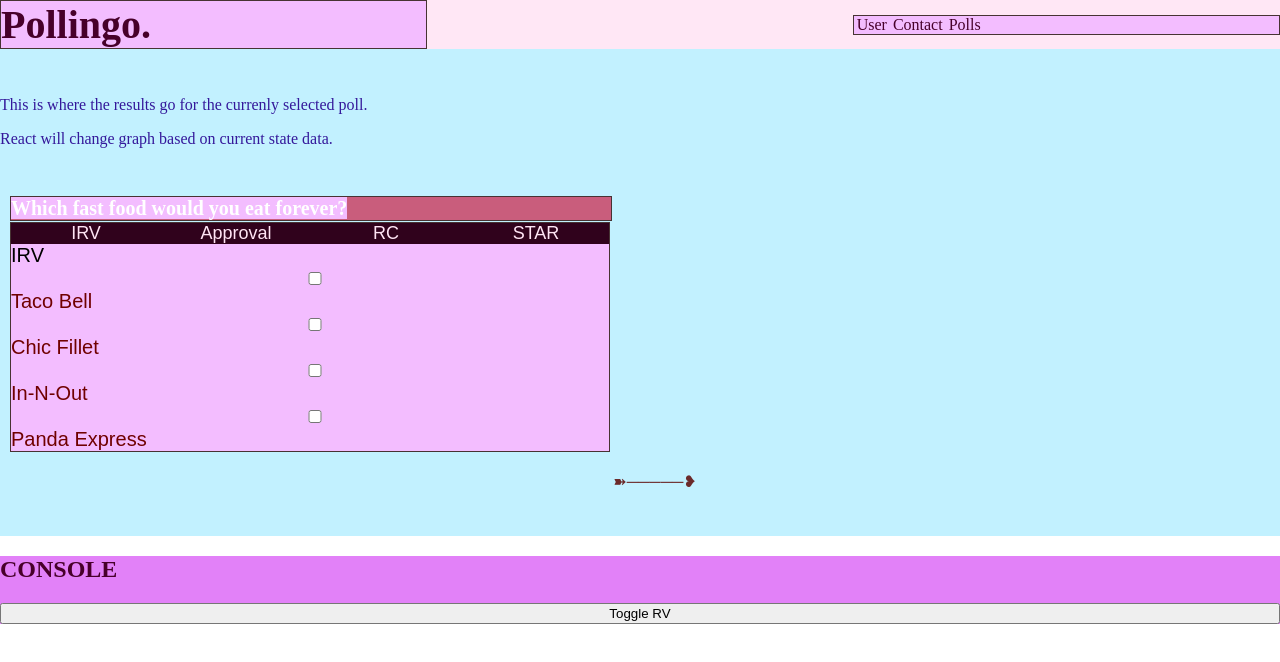
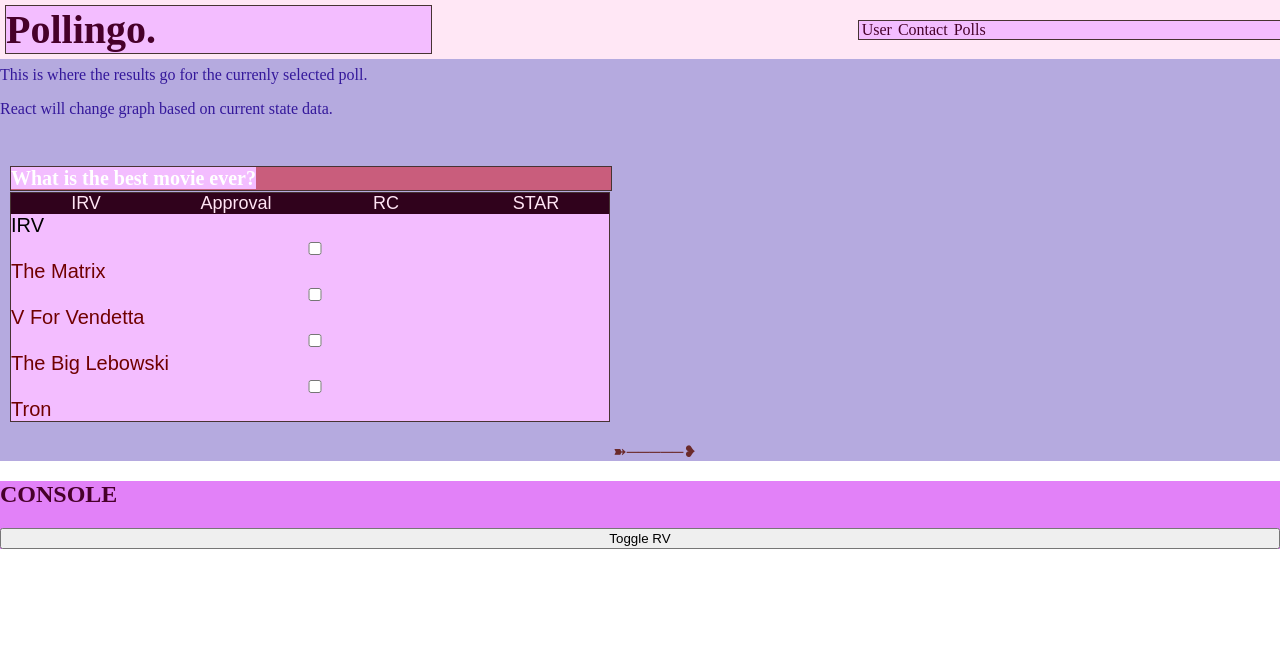
Before and after one commit to el7/Pollingo, a React (Create React App) app: page / in a window 1280 px wide. Shown: the top 662 px of the page. Built offline with nearby package versions, Linux system fonts and the light colour scheme.

Commit message:
simplifying the CSS until I get more functionality. too many CSS rules causing problems at larger screens.

```diff
--- a/src/css/main.css
+++ b/src/css/main.css
@@ -21,10 +21,8 @@ body {
 }
 
 .layoutOne .grid-main-item-main {
-  background-color: #c2f1ff;
-  padding-top: 80px;
-  padding-bottom: 30px;
-  margin-top: 0px;
+  background-color: #b5aadf;
+  padding-top: 50px;
 }
 
 .header-container {
@@ -33,7 +31,7 @@ body {
   width: 100%;
   background-color: #ffe7f5;
   color: #47002a;
-  padding: 0px 0px;
+  padding: 5px;
   display: flex;
   flex-flow: row nowrap;
   align-items: center;
--- a/src/js/components/layoutPollingoOne.js
+++ b/src/js/components/layoutPollingoOne.js
@@ -1,7 +1,6 @@
 // React components
-import React, {useState} from 'react';
+import React from 'react';
 import Header from './headerComponent';
-import HeaderLower from './headerLowerComponent';
 import PollBox from './pollboxComponent';
 import Console from './consoleComponent';
 import Separator from './separatorComponent';
@@ -10,38 +9,26 @@ import ResultBox from './resultsComponent';
 // CSS
 import "../../css/main.css";
 
-
 function LayoutOne() {
 
-    const [question1, setQuestion1setScreenWidth] = useState("200");
+    // function that generates polling questions
+    const q1 = "What is the best movie ever?";
+    const q1_a1 = "The Matrix";
+    const q1_a2 = "V For Vendetta";
+    const q1_a3 = "The Big Lebowski";
+    const q1_a4 = "Tron";
 
-    // function that generates polling questions
-    const q1 = "Which fast food would you eat forever?";
-    const q1_a1 = "Taco Bell";
-    const q1_a2 = "Chic Fillet";
-    const q1_a3 = "In-N-Out";
-    const q1_a4 = "Panda Express";
-
-    const t1 = "sports";
-    const t2 = "politics";
-    const t3 = "food";
+    const separator_text = "➽─────❥";
 
     return (
         <div className="layoutOne grid-main-container">
             <div className="grid-item grid-main-item-header">
                 <Header/>
-                {/* <HeaderLower tag1={t1} tag2={t2} tag3={t3}/> */}
             </div>
             <div className="grid-item grid-main-item-main grid-main">
                 <ResultBox />
                 <PollBox q={q1} a1={q1_a1} a2={q1_a2} a3={q1_a3} a4={q1_a4}/>
-                <Separator t="➽─────❥"/>
-                {/*
-                <PollBox q="Which is your favorite vehicle brand?" a1="Tesla" a2="Subaru" a3="Ford" a4="Volkswagon"/>
-                <Separator t="➽─────❥"/>
-                <PollBox q="What is your favorite movie?" a1="Terminator 2: Judgement Day" a2="Star Wars: Episode V - The Empire Strikes Back" a3="Oh Brother, Where Art Thou" a4="The Big Lebowski"/>
-                <Separator t="➽─────❥"/>
-                */}
+                <Separator t={separator_text}/>
             </div>
             <div className="grid-item grid-main-item-footer">
                 <Console />
--- a/src/scss/1-helpers/_util_variables.scss
+++ b/src/scss/1-helpers/_util_variables.scss
@@ -23,9 +23,11 @@ $colors: (
   pb-main-tab-text-1: rgb(255, 228, 244),
   pb-main-tab-text-2: rgb(255, 255, 255),
   res-box-text-1: rgb(52, 24, 155),
+  layout-one-bg-1: rgb(181, 170, 223),
 );
 
 $sizes: (
+  padding-5: 5px,
   pb-border-1: 1px solid rgb(71, 51, 51),
   pb-border-2: 2px dashed rgb(255, 255, 255),
   pb-border-3: 3px solid rgb(255, 255, 255),
@@ -34,3 +36,7 @@ $sizes: (
 @function getColor($color-name) {
   @return map-get($colors, $color-name);
 }
+
+@function getSize($size-name) {
+  @return map-get($sizes, $size-name);
+}
--- a/src/scss/4-layout/_header.scss
+++ b/src/scss/4-layout/_header.scss
@@ -11,14 +11,14 @@
   width: 100%;
   background-color: getColor(header-bg-1);
   color: getColor(header-text-1);
-  padding: 0px 0px;
+  padding: getSize(padding-5);
   display: flex;
   flex-flow: row nowrap;
   //  justify-content: center;
   align-items: center;
   //  align-content: center;
   border: li {
-    color: #47002a;
+    color: getColor(header-text-1);
   }
 
   h3 {
--- a/src/scss/4-layout/_layoutOne.scss
+++ b/src/scss/4-layout/_layoutOne.scss
@@ -17,9 +17,7 @@
   width: unquote("max(100%, 320px)");
 
   .grid-main-item-main {
-    background-color: rgb(194, 241, 255);
-    padding-top: 80px;
-    padding-bottom: 30px;
-    margin-top: 0px;
+    background-color: getColor(layout-one-bg-1);
+    padding-top: 50px; // needed to clear header
   }
 }
```
Also changed, not shown: 1 other file (tests, documents, lock files or other folders).
